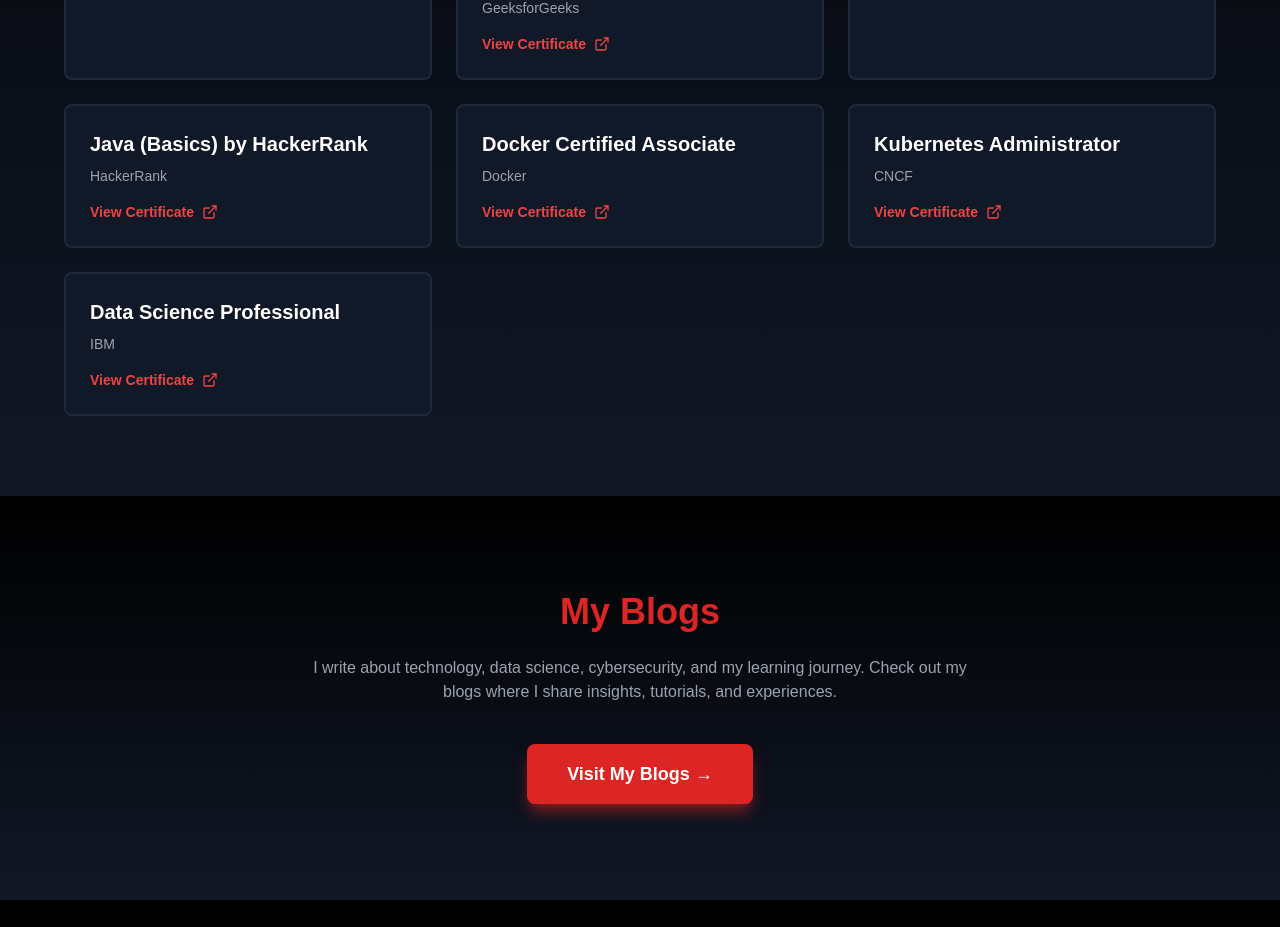
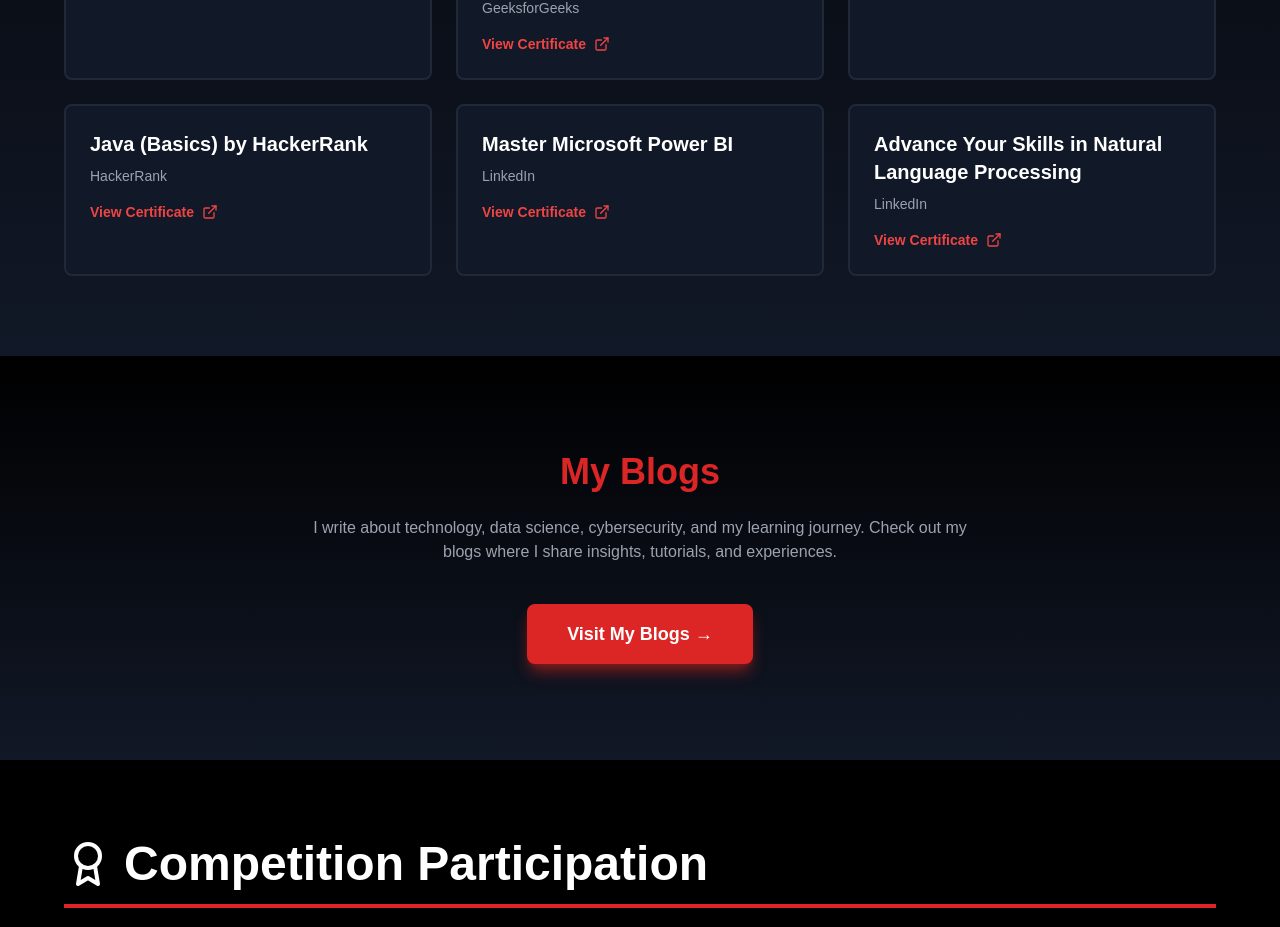
Before and after one commit to aaryyya/arya-portfolio, a React (Create React App) app: page / in a window 1280 px wide. Shown: the part 7316-8243 px from the top of the page. Built offline with nearby package versions, Linux system fonts and the light colour scheme.

Commit message:
Added Certifications

```diff
--- a/src/App.jsx
+++ b/src/App.jsx
@@ -105,9 +105,9 @@
             { name: "GeeksforGeeks API Bootcamp: Summer Edition - Sponsored by Postman",issuer: "GeeksforGeeks", link: "https://media.geeksforgeeks.org/courses/certificates/c4aed87b815629b78ebc786d1eb91a35.pdf" },
             { name: "Fundamentals of Deep Learning", issuer: "NVIDIA", link: "https://learn.nvidia.com/certificates?id=uMz_XapsTCe_imUEgt_TEQ" },
             { name: "Java (Basics) by HackerRank", issuer: "HackerRank", link: "https://www.hackerrank.com/certificates/f3267a856144" },
-            { name: "Docker Certified Associate", issuer: "Docker", link: "https://cert-link.com/8" },
-            { name: "Kubernetes Administrator", issuer: "CNCF", link: "https://cert-link.com/9" },
-            { name: "Data Science Professional", issuer: "IBM", link: "https://cert-link.com/10" }
+            { name: "Master Microsoft Power BI", issuer: "LinkedIn", link: "https://www.linkedin.com/learning/certificates/30193738ea087489406e162bfe77e605986e24a55c6d1efc6d0a7c0aa23c5310?trk=share_certificate" },
+            { name: "Advance Your Skills in Natural Language Processing", issuer: "LinkedIn", link: "https://www.linkedin.com/learning/certificates/07c07949a8e98497cf559e4fd45baa176c8f1993d56e7c04c0ead5abf799b304?trk=share_certificate" },
+            // { name: "Data Science Professional", issuer: "IBM", link: "https://cert-link.com/10" }
         ],
 
         participationCertificates: [
```
